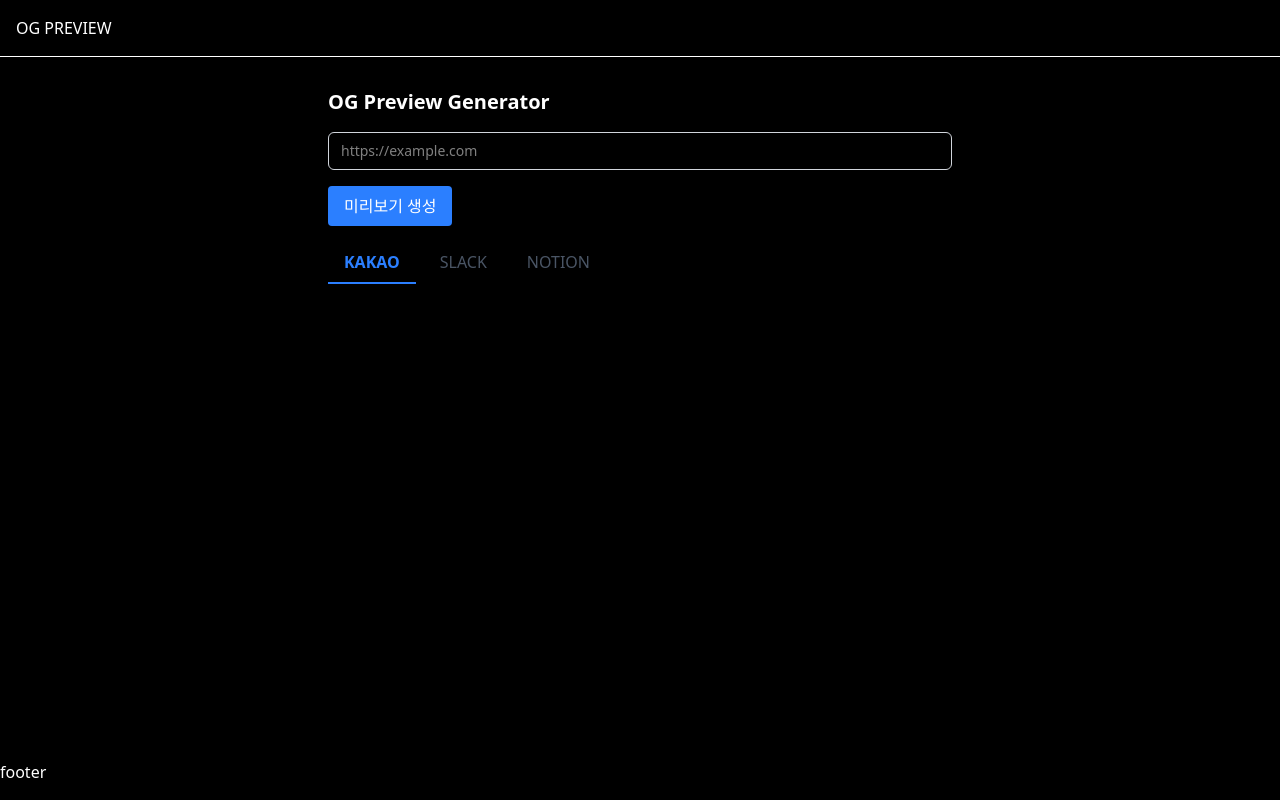
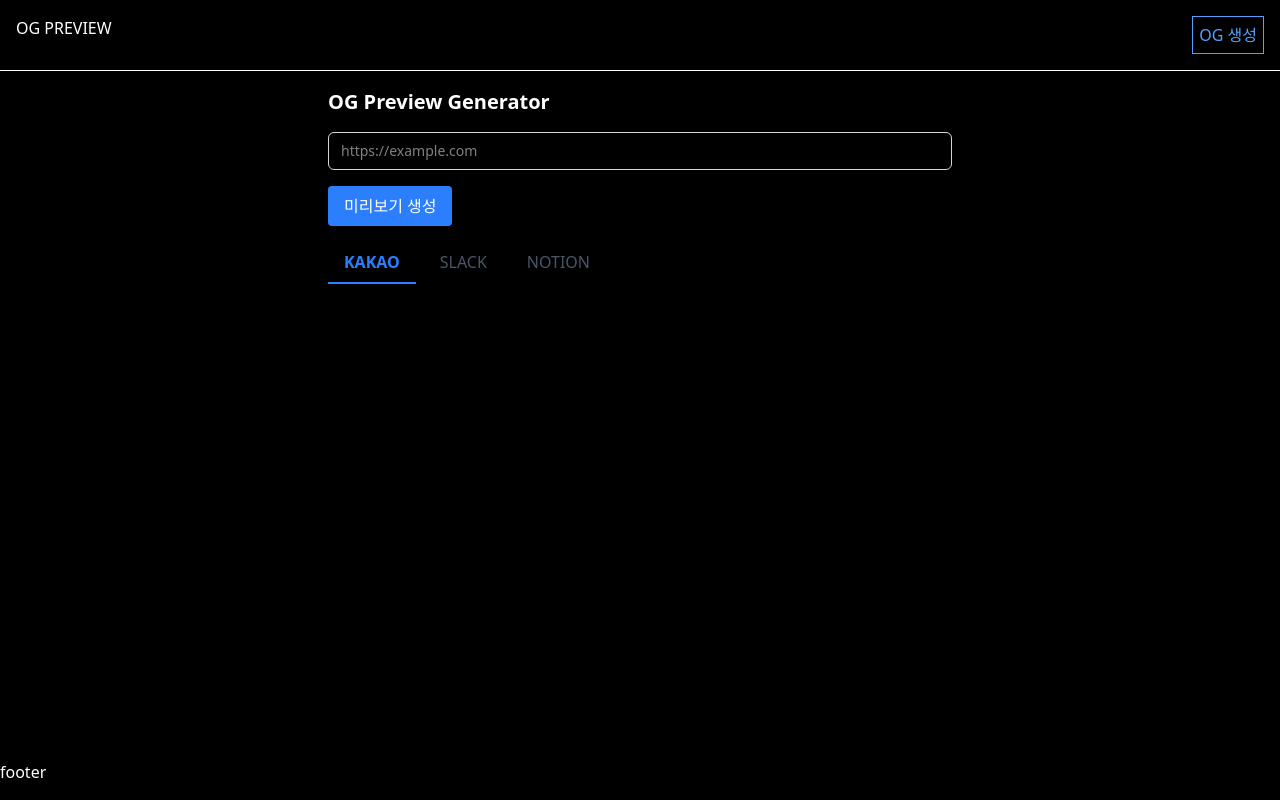
Before and after one commit to sohee-an/og-preview, a Next.js app: page / in a window 1280 px wide. Built offline with nearby package versions, Linux system fonts and the light colour scheme.

Commit message:
feat: og

```diff
--- a/src/components/layout/Header.tsx
+++ b/src/components/layout/Header.tsx
@@ -1,7 +1,16 @@
+import Link from "next/link";
+
+const HEADER_MENU = [{ id: 1, title: "OG 생성", url: "/go" }];
+
 function Header() {
   return (
-    <header className="fixed top-0 left-0 right-0 z-10 p-4 border-b ">
-      OG PREVIEW
+    <header className="fixed top-0 left-0 right-0 z-10 p-4 border-b flex justify-between ">
+      <Link href={"/"}>OG PREVIEW</Link>
+      <div className="border border-blue-400 p-1.5 text-blue-400">
+        {HEADER_MENU.map((menu) => {
+          return <Link href={menu.url}>{menu.title}</Link>;
+        })}
+      </div>
     </header>
   );
 }
```
